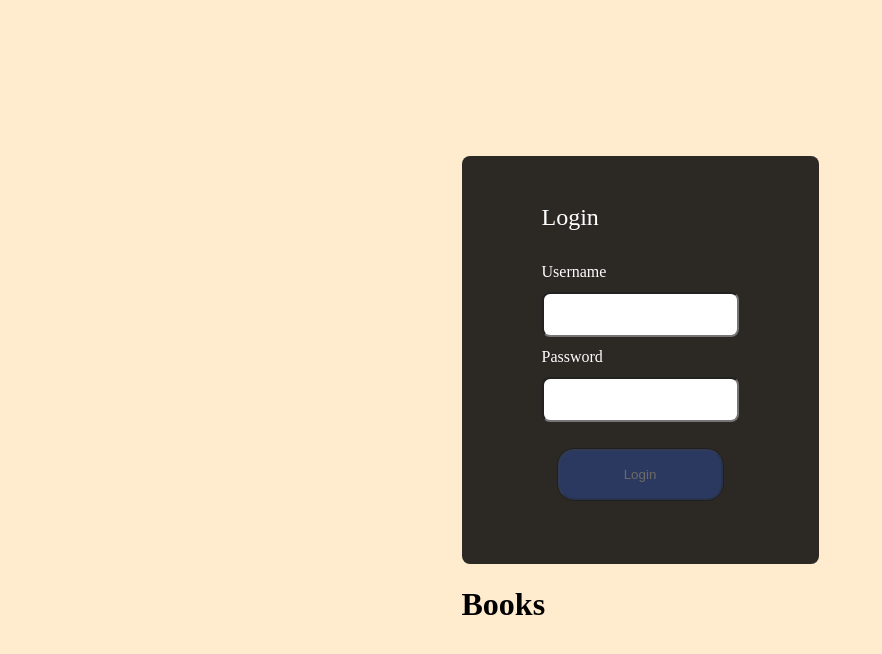
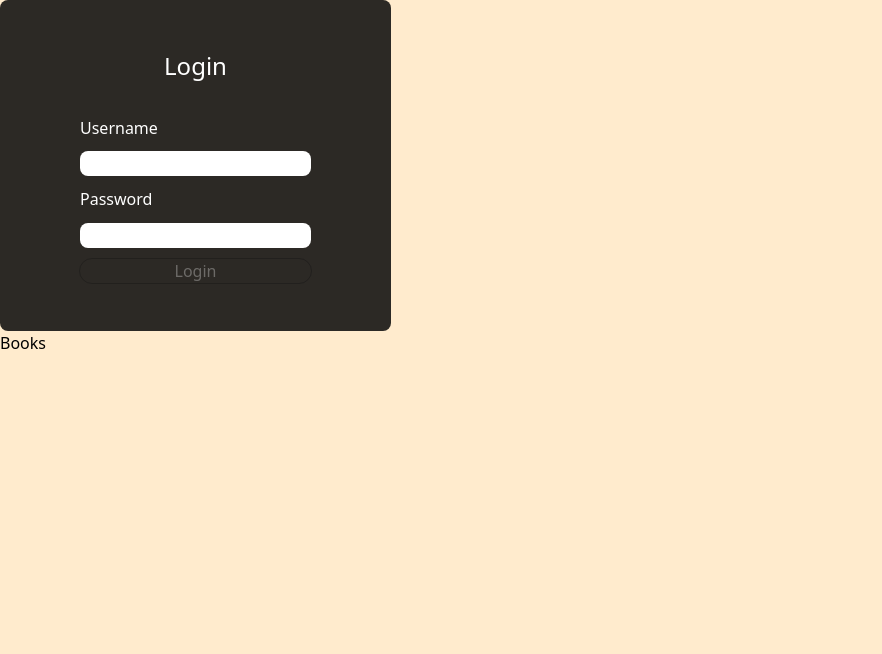
Before and after one commit to 3mper0r/anevis-task, a React (Vite) app: page /books in a window 1280 px wide. Shown: the top 654 px of the page, without its empty margins (0-882 px from the left). Built offline with nearby package versions, Linux system fonts and the light colour scheme; no server answers.

Commit message:
added: tailwind

```diff
--- a/index.html
+++ b/index.html
@@ -4,6 +4,7 @@
     <meta charset="UTF-8" />
     <link rel="icon" type="image/svg+xml" href="/vite.svg" />
     <meta name="viewport" content="width=device-width, initial-scale=1.0" />
+    <link href="/dist/output.css" rel="stylesheet">
     <title>Vite + React + TS</title>
   </head>
   <body>
--- a/package.json
+++ b/package.json
@@ -26,6 +26,7 @@
     "eslint": "^8.38.0",
     "eslint-plugin-react-hooks": "^4.6.0",
     "eslint-plugin-react-refresh": "^0.3.4",
+    "tailwindcss": "^3.3.2",
     "typescript": "^5.0.2",
     "vite": "^4.3.9"
   }
--- a/src/App.css
+++ b/src/App.css
@@ -1,12 +1,14 @@
+@tailwind base;
+@tailwind components;
+@tailwind utilities;
+
 html {
-    display:grid;
-    place-content: center;
-    width: 100%;
-    height: 100%;
     background-color: blanchedalmond;
 }
 
 .wrapper {
+    display:inline-grid;
+    justify-items: center;
     background-color: rgb(44, 41, 37);
     color: white;
     padding: 3rem 5rem;
--- a/src/App.tsx
+++ b/src/App.tsx
@@ -14,7 +14,10 @@ function App() {
       <Login/>
 
     </div>
-    <Books/>
+    <main className=''>
+
+      <Books/>
+    </main>
     </>
   )
 }
--- a/src/components/Books.tsx
+++ b/src/components/Books.tsx
@@ -7,7 +7,7 @@ const Books = () => {
 
     const [books, setBooks] = useState<Book[]>([])
     const [error, setError] = useState()
-    const [loading, setLoading] = useState(false)
+    const [isLoading, setLoading] = useState(false)
 
     useEffect(() => {
         const fetchBooks = async () => {
@@ -19,11 +19,13 @@ const Books = () => {
           console.log(booksData);
 
         setBooks(JSON.parse(booksData))
+        setLoading(false)
         } catch(err) {
           if (err instanceof Error) {
             // letting TypeScript know err is Error
             console.log(`Error: ${err.message}`);
           }
+        setLoading(false)
         }
       }
 
@@ -33,7 +35,10 @@ const Books = () => {
   return (
     <>
         <h1>Books</h1>
+        { isLoading ? <p>Loading...</p> :
+
         <BookItem books={books}/>
+        }
     </>
   )
 }
--- /dev/null
+++ b/tailwind.config.js
@@ -0,0 +1,8 @@
+/** @type {import('tailwindcss').Config} */
+export default {
+  content: ["./src/**/*.{html,js,tsx}"],
+  theme: {
+    extend: {},
+  },
+  plugins: [],
+}
```
